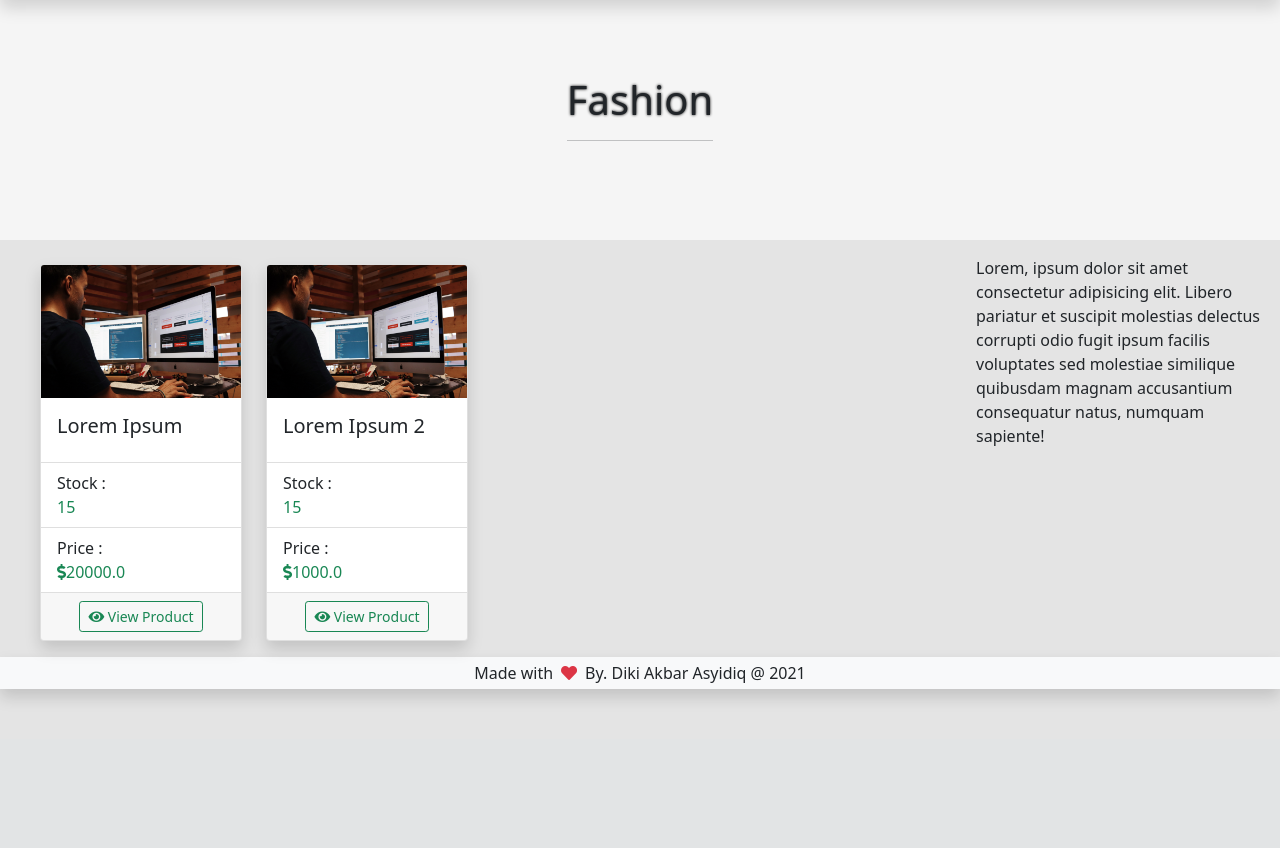
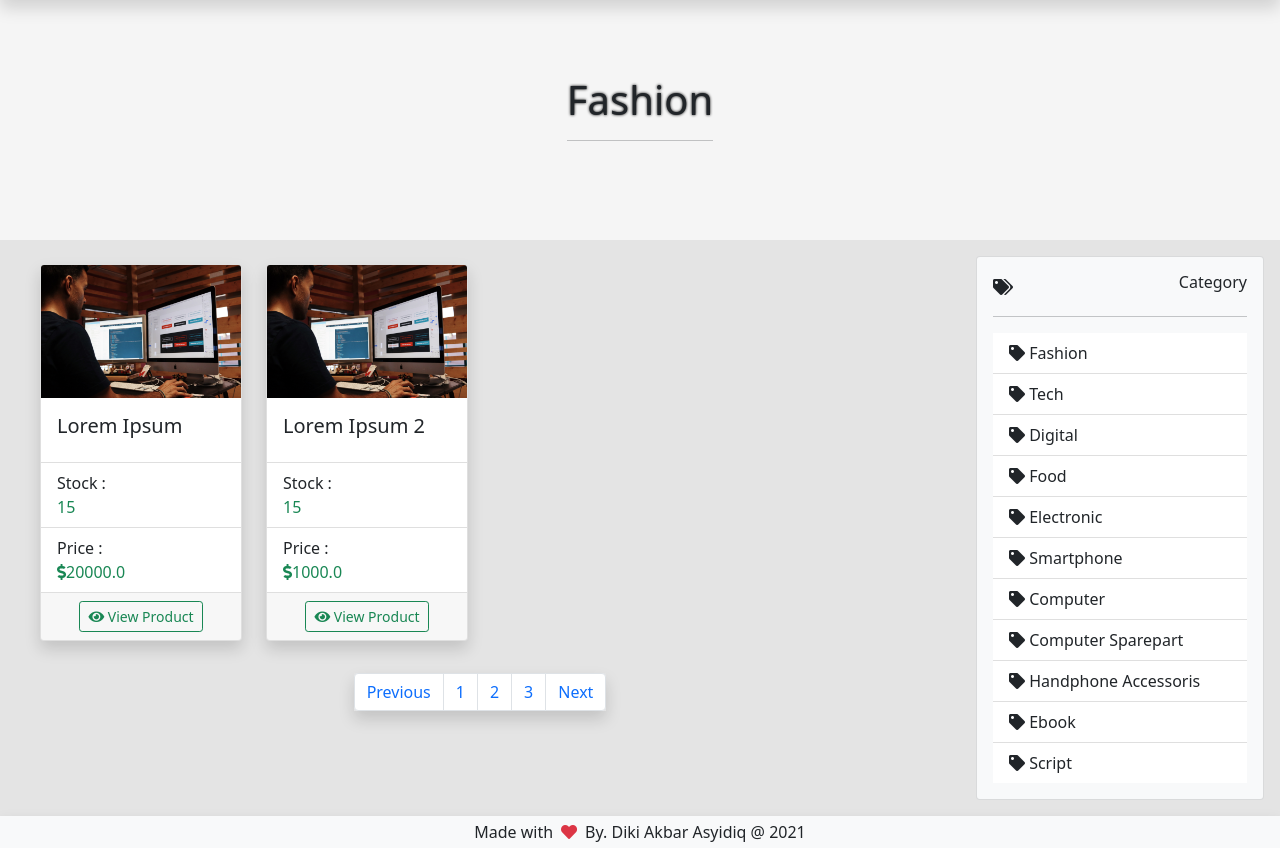
Before and after one commit to codeWithDiki/marketplace, a Django app: page /products/category/1 in a window 1280 px wide. Shown: the part 61-909 px from the top of the page. Before the commit the page ends 761 px from the top, so only its background shows below. Run offline with Django 3.2, Linux system fonts and the light colour scheme; data comes from the database, SQL or seed files in the repository; both versions use the stored data as it was after the commit; some libraries are stand-ins or nearby versions.

Commit message:
penambahan pagination

```diff
--- a/products/models.py
+++ b/products/models.py
@@ -19,6 +19,7 @@ class Products(models.Model):
     product_slugify     = models.SlugField(editable=False)
     product_condition   = models.CharField(blank=True, max_length=50)
     product_type        = models.CharField(blank=True, max_length=50)
+    product_sold_count  = models.IntegerField(default=0)
 
     def __str__(self):
         return "{}".format(self.product_name)
--- a/products/urls.py
+++ b/products/urls.py
@@ -6,5 +6,6 @@ urlpatterns = [
     path('category/<int:pk>', CategoryListView.as_view(), name="category_detail_with_products"),
     path('<int:pk>/<slug:slug>', ProductDetailView.as_view(), name="product_detail"),
     path('<int:pk>', ProductDetailView.as_view(), name="product_detail"),
+    path('category/', HomeRedirectView.as_view()),
     path('', HomeRedirectView.as_view())
 ]
--- a/products/views.py
+++ b/products/views.py
@@ -67,10 +67,22 @@ class CategoryListView(ListView):
 
         is_exists = Category.objects.filter(id=kwargs["pk"]).count() or None
 
+
+
+        # check jika kategori tersedia
         if is_exists != None and is_exists > 0:
+            # menambahkan context berupa kategori yang ingin ditampilkan
+            self.extra_context = {
+                "current_category" : Category.objects.get(id=kwargs["pk"]),
+                "categories" : Category.objects.all()
+            }
+
+            # check database driver
             if settings.DATABASES['default']['ENGINE'] not in ['django.db.backends.sqlite3', 'django.db.backends.oracle']:
+                # mengambil data dari model jika driver database bukan oracle atau sqlite 3
                 self.queryset = self.model.objects.filter(product_category__contains=kwargs["pk"])
             else :
+                # mengambil data dari model jika driver database merupakan oracle atau sqlite3
                 queryset = self.model.objects.all()
                 setter = []
                 for products in queryset:
@@ -81,10 +93,8 @@ class CategoryListView(ListView):
 
                 self.queryset = self.model.objects.filter(id__in=setter)
 
-            self.extra_context = {
-                "current_category" : Category.objects.get(id=kwargs["pk"])
-            }
         else :
+            # menampilkan 404 jika kategori tidak ditemukan
             self.template_name="404.html"
 
 
--- a/templates/products/category.html
+++ b/templates/products/category.html
@@ -47,10 +47,35 @@
                 {% endfor %}
                 </div>
             </div>
-
+            <div class="justify-content-center align-items-center p-3 mt-3 w-100 d-flex">
+                <ul class="pagination shadow">
+                  <li class="page-item"><a class="page-link" href="#">Previous</a></li>
+                  <li class="page-item"><a class="page-link" href="#">1</a></li>
+                  <li class="page-item"><a class="page-link" href="#">2</a></li>
+                  <li class="page-item"><a class="page-link" href="#">3</a></li>
+                  <li class="page-item"><a class="page-link" href="#">Next</a></li>
+                </ul>
+            </div>
         </div>
         <div class="col-md-3 p-3">
-            Lorem, ipsum dolor sit amet consectetur adipisicing elit. Libero pariatur et suscipit molestias delectus corrupti odio fugit ipsum facilis voluptates sed molestiae similique quibusdam magnam accusantium consequatur natus, numquam sapiente!
+            <div class="card text-dark bg-light">
+                <div class="card-body">
+                    <div class="d-flex justify-content-center align-items-center">
+                        <div class="flex-fill">
+                            <span class="fas fa-tags"></span>
+                        </div>
+                        <div>
+                            <h6>Category</h6>
+                        </div>
+                    </div>
+                    <hr>
+                    <div class="list-group list-group-flush bg-light">
+                        {% for cat in categories %}
+                        <a class="list-group-item" href="{% url 'products:category_detail_with_products' pk=cat.pk slug=cat.slug %}" %}"><span class="fas fa-tag"></span> {{cat.name}}</a>
+                        {% endfor %}
+                    </div>
+                </div>
+            </div>
         </div>
     </div>
 </div>
```
Also changed, not shown: db.sqlite3, products/migrations/0017_products_product_sold_count.py (added).
